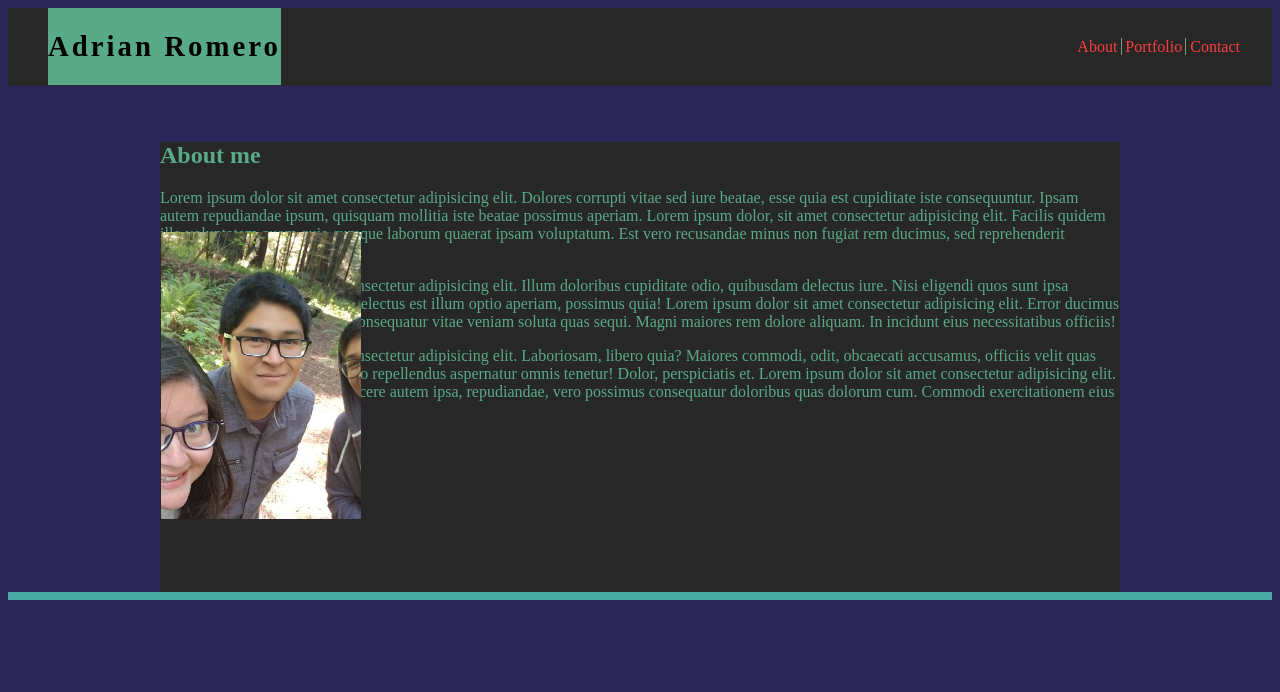
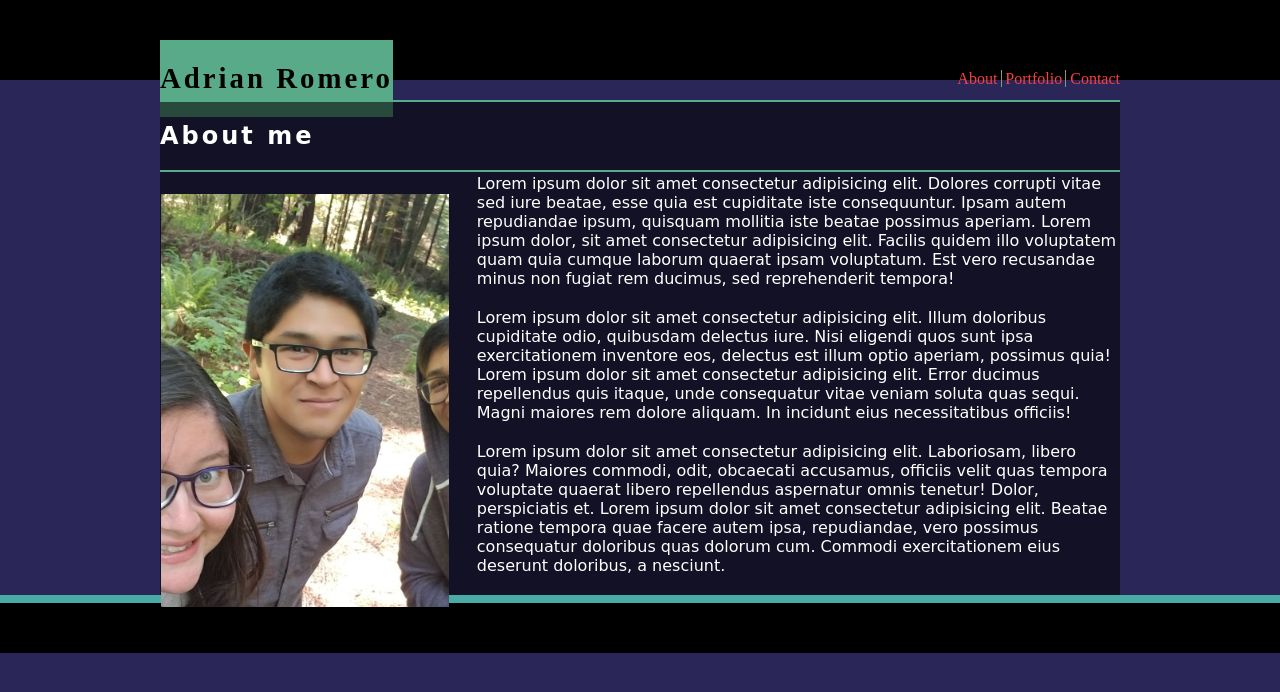
Before and after one commit to adrianromero13/Portfolio-homework, a plain HTML site: page index.html in a window 1280 px wide. Drawn offline with Linux system fonts and the light colour scheme; a web font is replaced by a local one.

Commit message:
restructured index.html, added new styles to style.css

```diff
--- a/assets/css/style.css
+++ b/assets/css/style.css
@@ -1,40 +1,65 @@
+
+/* background image with a background color incase the image does not render properly */
 body {
     background-image: url("../images/dark_theme_background.jpg");
     background-color: rgb(42, 38, 87);
+    height: 100%;
+    margin: 0;
 }
+
+/* using wrapper (from footer tips) to ensure footer is always at the bottom of the visible page*/
+/* -50px margin-bottom gives a height of 50px for the space of the footer */
+.wrapper {
+    min-height: 100%;
+    margin-bottom: -50px;
+}
+
 /* Header box */
 header {
-    background-color: rgb(39, 39, 39);
+    background-color: rgb(0, 0, 0);
     align-content: inline;
     width: 100%;
     height: 50px;
     align-content: center;
 }
-/* class my name with relative position on header box and left float */
-.my-name {
-    background-color: rgb(89, 170, 136);
-    float: left;
+
+/* making sure the content displayed in the header stays within the 960px 'workspace' using max-width and margin set to auto */
+.header-content {
     position: relative;
-    top: 0px;
-    left:40px;
+    align-content: center   ;
+    background-color: inherit;
+    max-width: 960px;
+    height: 80px;
+    margin: auto;
 }
+
 /* my name on the header */
 #header-text{
     min-height: 4em;
-    display: table-cell;
+    display: table-column;
     /* this syntax is setting my text in the center of the h2 box */
     vertical-align: middle;
     font-size: larger;
     line-height: 1;
     letter-spacing: 3px;
     color: rgb(0, 0, 0);
+    position: absolute;
+    left: 0;
+}
+
+/* class my name with relative position on header box and left float */
+.my-name {
+    background-color: rgb(89, 170, 136);
+    /* float: left;  */
 }
 
 /* parameters set for the a tags in the header */
 .header-links{
     /* text-decoration: none; */
-    float: right;
-    padding:30px 32px;
+    /* float: right; */
+    position: absolute;
+    right: 0;
+    padding: 30px 0;
 }
 
 /* parameters set for the text in the a tags of the header */
@@ -59,38 +84,59 @@ header a {
 }
 
 /*              This begins to style the content outside of the header                   */
-
+/* Content all within div container with class 'content-box' */
+/* max-width syntax gives the content responsiveness when changing the width of the screen */
 .content-box {
-    width: 960px;
-    height: 450px;
-    background-color: rgb(39, 39, 39);
+    max-width: 960px;
+    height: auto;
+    background-color: rgba(0, 0, 0, 0.562);
     position: relative;
     margin: auto;
-    color: rgb(89, 170, 136);
+    color: rgb(255, 255, 255);
+    font-family: 'Mansalva', cursive;
+    font-size: auto;
 
 }
+/* Title of each page will render using id 'content-title' */
+#content-title {
+    border-top: 2px solid rgb(89, 170, 136);
+    border-bottom: 2px solid rgb(89, 170, 136);
+    margin: 2px 0;
+    font-weight: bolder;
+    font-family: 'Girassol', cursive;
+    letter-spacing: 3px;
+}
 
+/* style for container holding image 'woods_trip.jpg */
 .bio-img {
     float: left;
     position: absolute;
-    top:20%;
+    top:19%;
     left: 1px;
-    width: 200px;
+    width: 30%;
     height: auto;
 }
 
+/* all p elements within the div element containing class 'bio-text' will contain these styles.*/
+/* the margin will allow for the text to appear after the image (no overlap) */
 .bio-text p {
-    align-content: left;
-    /* position: relative;
-    top: 3%;
-    right: 2px; */
+    /* align-content: left; */
+    text-align: left;
+    margin: 0 0 0 33%;
 
 }
-
-
+/* p tags within element containing id '#p-spacing' this will allow for spacing between  */
+#p-spacing p {
+    padding: 0 0 20px 0;
+}
 
 /* footer */
 footer {
     border-top: 8px solid #4aaaa5;
+    background-color: rgb(0,0,0);
 
 }
+
+.footer, .push {
+  height: 50px;
+}
--- a/index.html
+++ b/index.html
@@ -5,27 +5,42 @@
     <meta name="viewport" content="width=device-width, initial-scale=1.0">
     <meta http-equiv="X-UA-Compatible" content="ie=edge">
     <title>Adrian's Portfolio</title>
+    <link href="https://fonts.googleapis.com/css?family=Girassol|Mansalva&display=swap" rel="stylesheet">
     <link rel="stylesheet" href="./assets/css/style.css">
 </head>
 <body>
+    <div class="wrapper">
         <header class="clearfix">
+
+            <div class="header-content">
+
                 <div class="my-name" id="header-text">
                     <h2>Adrian Romero</h2>
                 </div>
+
                 <div class="header-links">
                     <a href="./index.html">About</a>
                     <a id="middle-link" href="./portfolio.html">Portfolio</a>
                     <a href="./contact.html">Contact</a>
                 </div>
 
+            </div>
+
         </header>
-    <br></br>
+
+        <br>
+
         <div class="content-box">
-        <div id="about-me">
+            <div id="content-title">
                 <h2>About me</h2>
             </div>
             <div class="bio-text">
-            <img class="bio-img" src="./assets/images/woods_trip.jpg" align="left" alt="me in the woods">
+
+                <div>
+                    <img class="bio-img" src="./assets/images/woods_trip.jpg" alt="me in the woods">
+                </div>
+
+                <div id="p-spacing">
                     <p>
                         Lorem ipsum dolor sit amet consectetur adipisicing elit. Dolores corrupti vitae sed iure beatae, esse quia est cupiditate iste consequuntur. Ipsam autem repudiandae ipsum, quisquam mollitia iste beatae possimus aperiam.
                         Lorem ipsum dolor, sit amet consectetur adipisicing elit. Facilis quidem illo voluptatem quam quia cumque laborum quaerat ipsam voluptatum. Est vero recusandae minus non fugiat rem ducimus, sed reprehenderit tempora!
@@ -39,10 +54,14 @@
                         Lorem ipsum dolor sit amet consectetur adipisicing elit. Beatae ratione tempora quae facere autem ipsa, repudiandae, vero possimus consequatur doloribus quas dolorum cum. Commodi exercitationem eius deserunt doloribus, a nesciunt.
                     </p>
                 </div>
+            </div>
 
         </div>
-    <footer>
+        <div class="push"></div>
+    </div>
 
+    <footer class="footer">
+        Footer
     </footer>
 </body>
 </html>
```
Also changed, not shown: contact.html (+23 -8 lines). Lines whose indentation alone changed are shown as unchanged.
